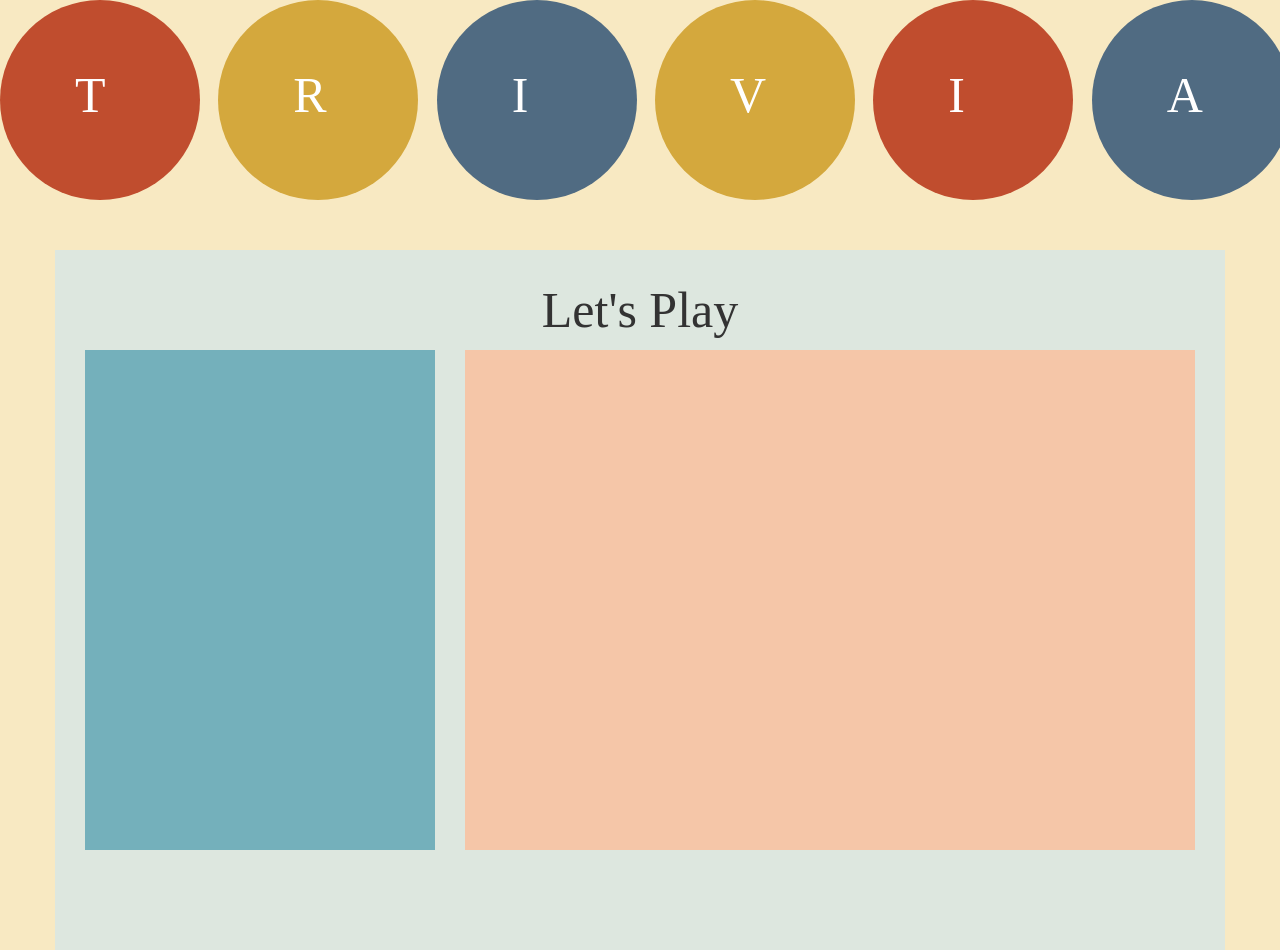
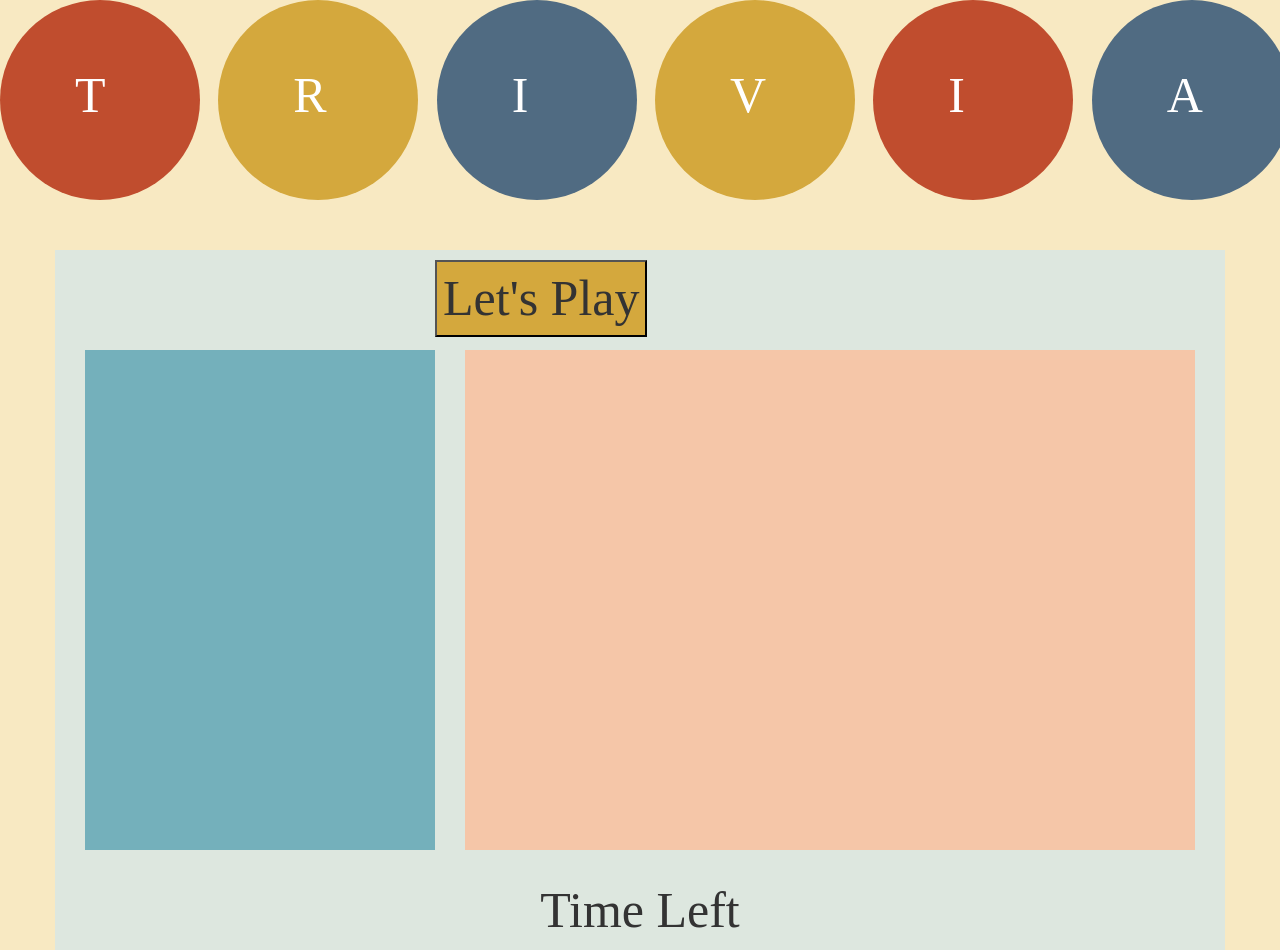
Before and after one commit to gmarroquin/TriviaGame, a plain HTML site: page index.html in a window 1280 px wide. Drawn offline with nearby package versions, Linux system fonts and the light colour scheme; a web font is replaced by a local one.

Commit message:
second update

```diff
--- a/assets/css/style.css
+++ b/assets/css/style.css
@@ -58,3 +58,10 @@
 	font-family: 'BioRhyme Expanded', serif;
 
 }
+
+#start{
+	background-color: rgb(212, 168, 61);
+	position: absolute;
+	top: 10px;
+	left: 350px;
+}
--- a/index.html
+++ b/index.html
@@ -67,7 +67,7 @@
 	<div clas="row">
 		<div class="col-sm-12">
 			<div class="title">
-				<h>Let's Play</h>
+				<button id="start">Let's Play</button>
 			</div>
 		</div>
 	</div>
@@ -85,10 +85,11 @@
 		</div>
 	</div>
 
-	<!--main section header -->
+	<!--main section footer/Start Button -->
 	<div clas="row">
 		<div class="col-sm-12">
 			<div class="footer">
+				<h>Time Left</h>
 			</div>
 		</div>
 	</div>
```
